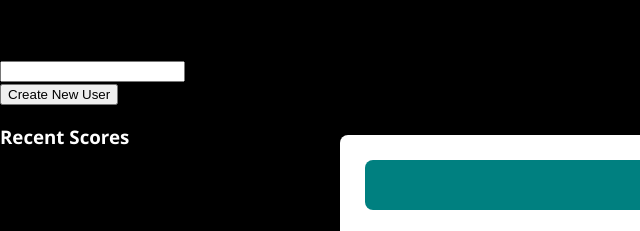
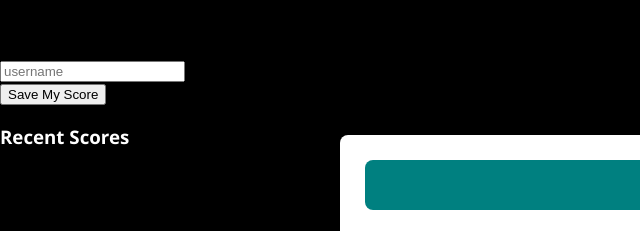
Before and after one commit to Wendyv510/trivia-frontend, a website: page index.html in a window 1280 px wide. Shown: the part 203-434 px from the top of the page, 0-640 px from the left. Drawn offline with Linux system fonts and the light colour scheme; no server answers.

Commit message:
new user

```diff
--- a/index.html
+++ b/index.html
@@ -13,9 +13,9 @@
   <div class = "form-container">
     <form id = "new-user">
       <h3> Enter a Username </h3>
-       <input id = "create-user" type = "text" name = "new-user"><br>
+       <input id = "create-user" type = "text" name = "new-user" placeholder="username"><br>
        <input type="hidden" id="score" name="score" value="`${user.score}`">
-       <input id = "submit" name = "submit" type = "submit" value = "Create New User" class = "submit">
+       <input id = "submit" name = "submit" type = "submit" value = "Save My Score" class = "submit">
     </form>
   </div>
 
```
